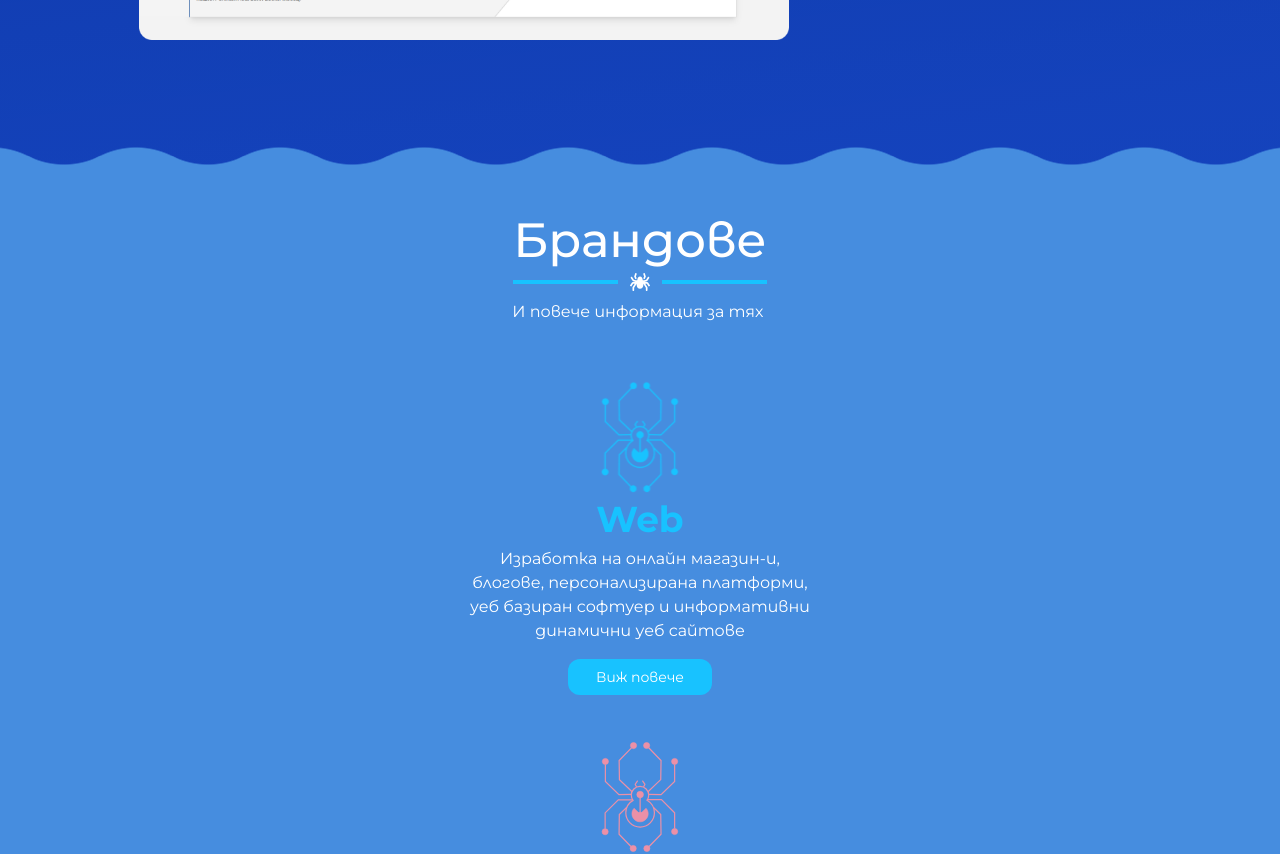
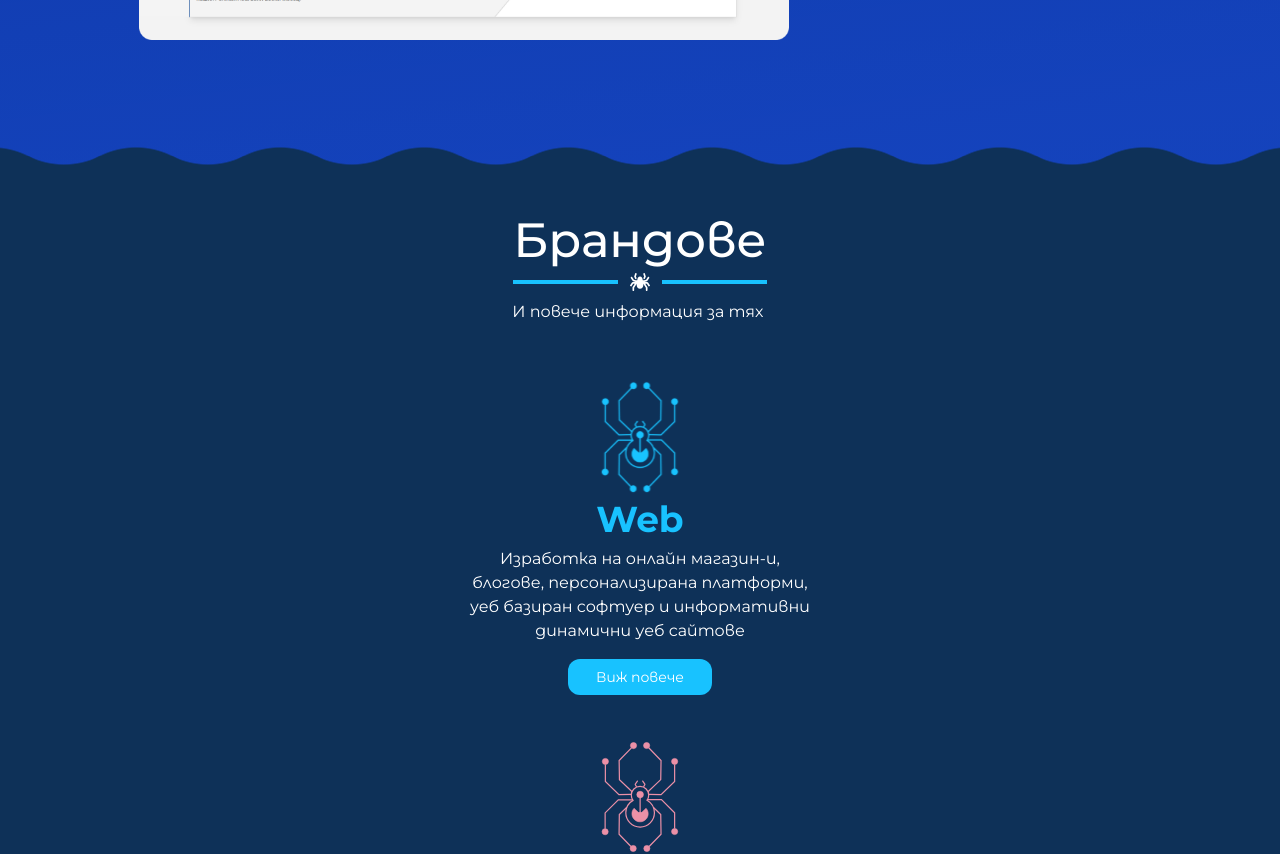
Before and after one commit to StroverIT/Strover, a Next.js app: page / in a window 1280 px wide. Shown: the part 5480-6334 px from the top of the page. Built offline with nearby package versions, Linux system fonts and the light colour scheme; a web font is replaced by a local one.

Commit message:
changing color

```diff
--- a/pages/index.js
+++ b/pages/index.js
@@ -49,7 +49,7 @@ export default function Home() {
           logistics={true}
           digital={true}
           web={true}
-          bg="bg-primaryBlue"
+          bg="bg-primaryBlue-900"
           py="sm:pt-24 pb-36 max-lg:py-20"
           totalLen={3}
         />
```
